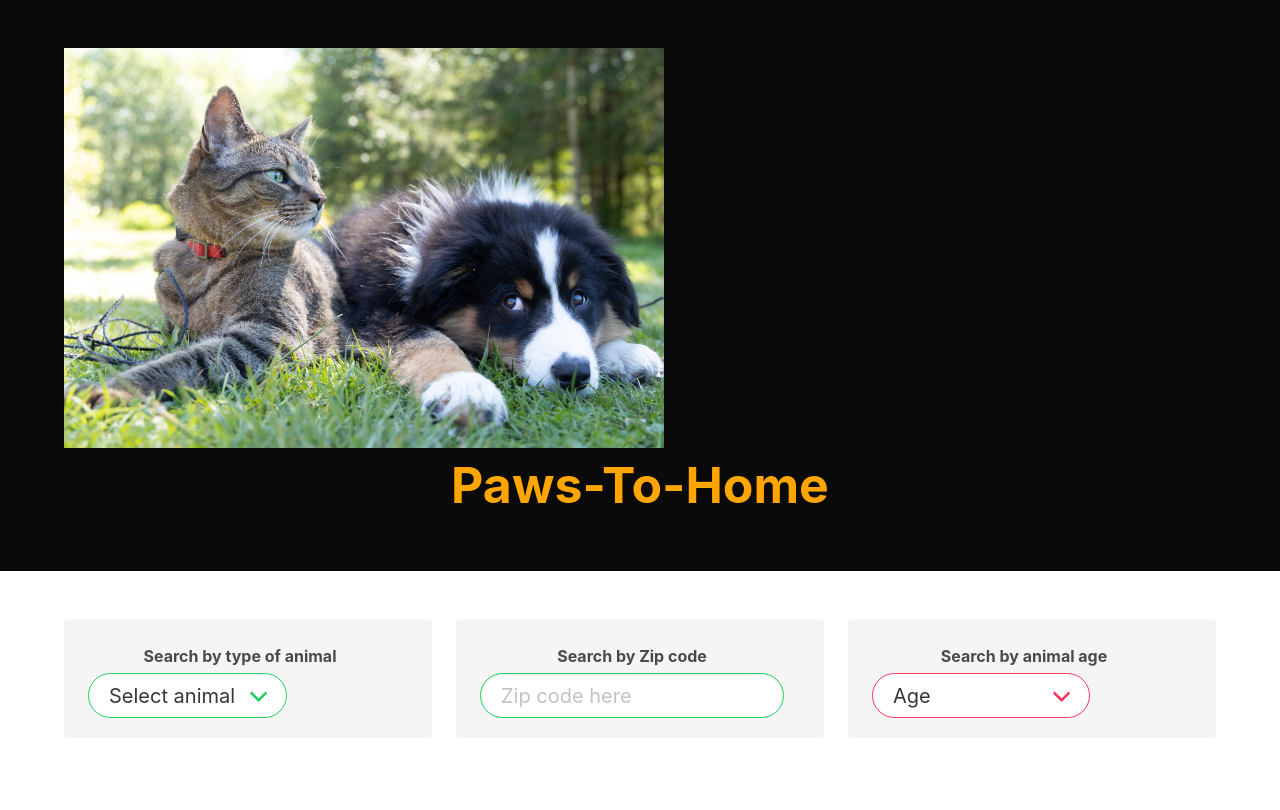
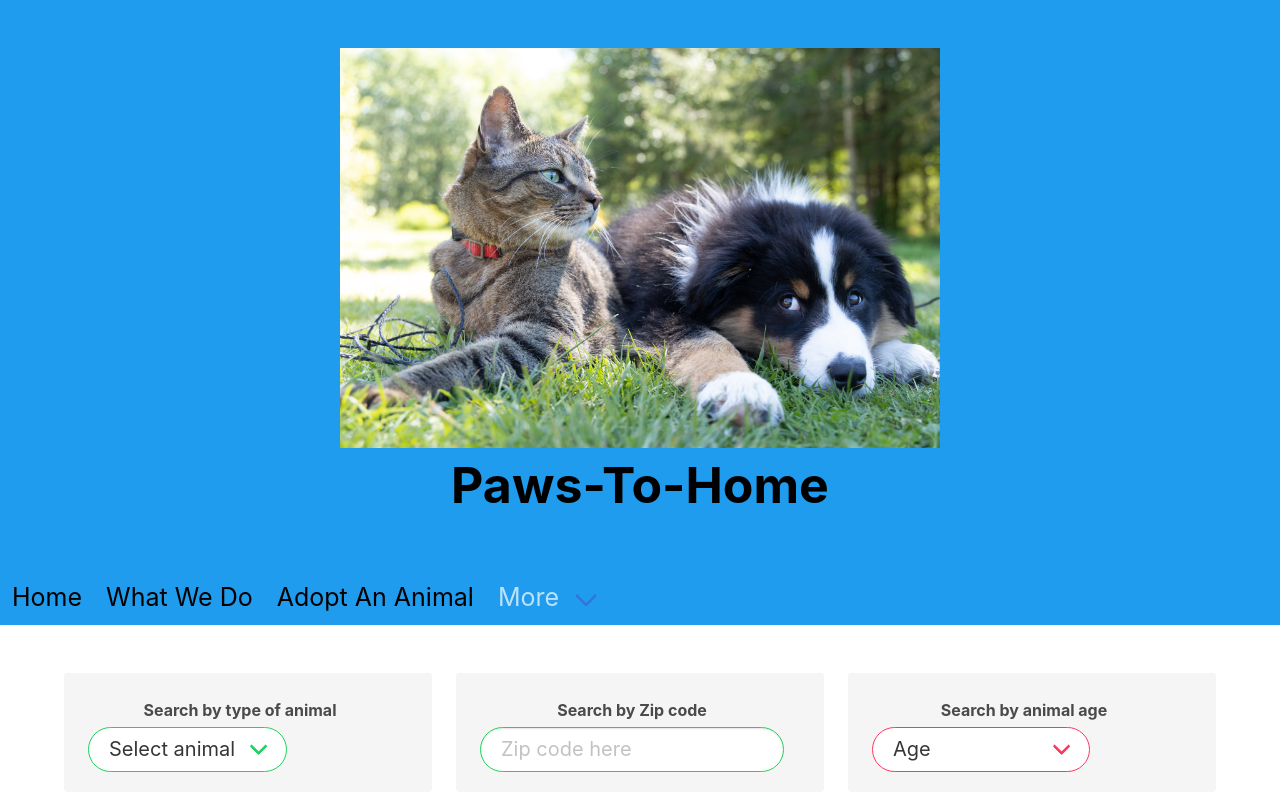
Before and after one commit to ryanpjhickey/Paws-to-Home, a plain HTML site: page index.html in a window 1280 px wide. Drawn offline with nearby package versions, Linux system fonts and the light colour scheme.

Commit message:
Added nav bar and centered hero

```diff
--- a/assets/css/style.css
+++ b/assets/css/style.css
@@ -4,7 +4,7 @@
     display: flex;
     justify-content: center;
     align-items: center;
-    color: orange;
+    color: black;
 }
 
 .column-text {
@@ -14,6 +14,20 @@
 }
 
 img {
-    display: flex;
-    height: 400px;
+
+    text-align:center;
+    margin: 0 auto;
+    padding:0px;
+    height:400px;
+
 }
+
+.navbar-menu {
+    color:black;
+    font-size: 25px;
+}
+
+.navbar-dropdown {
+    color:black;
+    font-weight: bold;
+}
--- a/index.html
+++ b/index.html
@@ -16,13 +16,46 @@
 
 
         <!-- .hero -->
-        <section class="hero has-background-black">
-            <div class="hero-body">
-                <div class="container">
-                  <img src="./assets/images/andrew-s-ouo1hbizWwo-unsplash.jpg" alt="">
+        <section class="hero is-info">
+            <div class="hero-body has-text-centered">
+                <div class="container is-fluid">
+                  <img src="./assets/images/andrew-s-ouo1hbizWwo-unsplash.jpg" alt="Cat and dog sitting in a field">
                     <p class="center">Paws-To-Home</p>
                 </div>
             </div>
+            <!-- Nav-bar -->
+            <div class="navbar-menu">
+                <div class="navbar-start">
+                    <a class="navbar-item">
+                        Home
+                    </a>
+                    <a class="navbar-item">
+                        What We Do
+                    </a>
+                    <a class="navbar-item">
+                        Adopt An Animal
+                    </a>
+
+                    <div class="navbar-item has-dropdown is-hoverable">
+                        <a class="navbar-link">
+                            More
+                        </a>
+
+                        <div class="navbar-dropdown">
+                            <a class="navbar-item">
+                                About
+                            </a>
+                            <a class="navbar-item">
+                                Contact
+                            </a>
+                            <a class="navbar-item">
+                                Report an Issue
+                            </a>
+                        </div>
+                    </div>
+                </div>
+            </div>
+            <!-- Nav-bar End -->
         </section>
         <!-- /.hero -->
 
```
